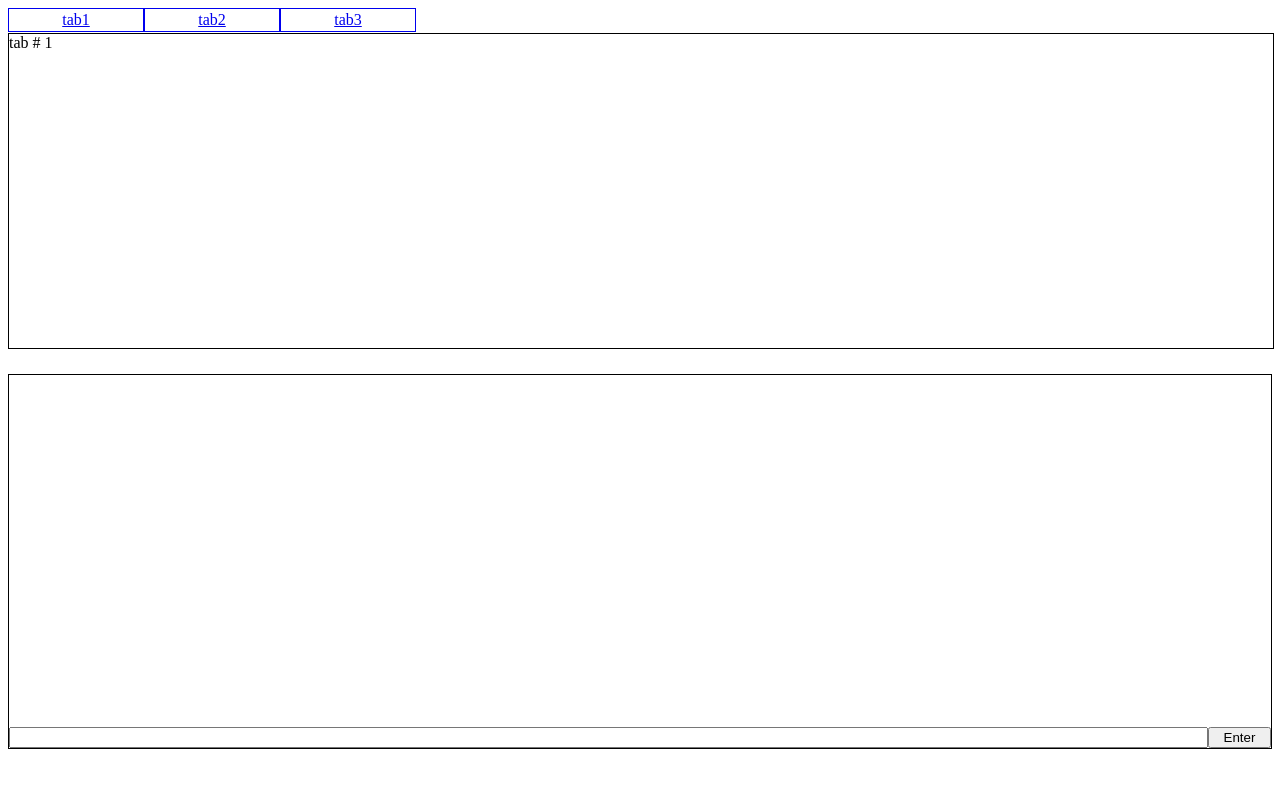
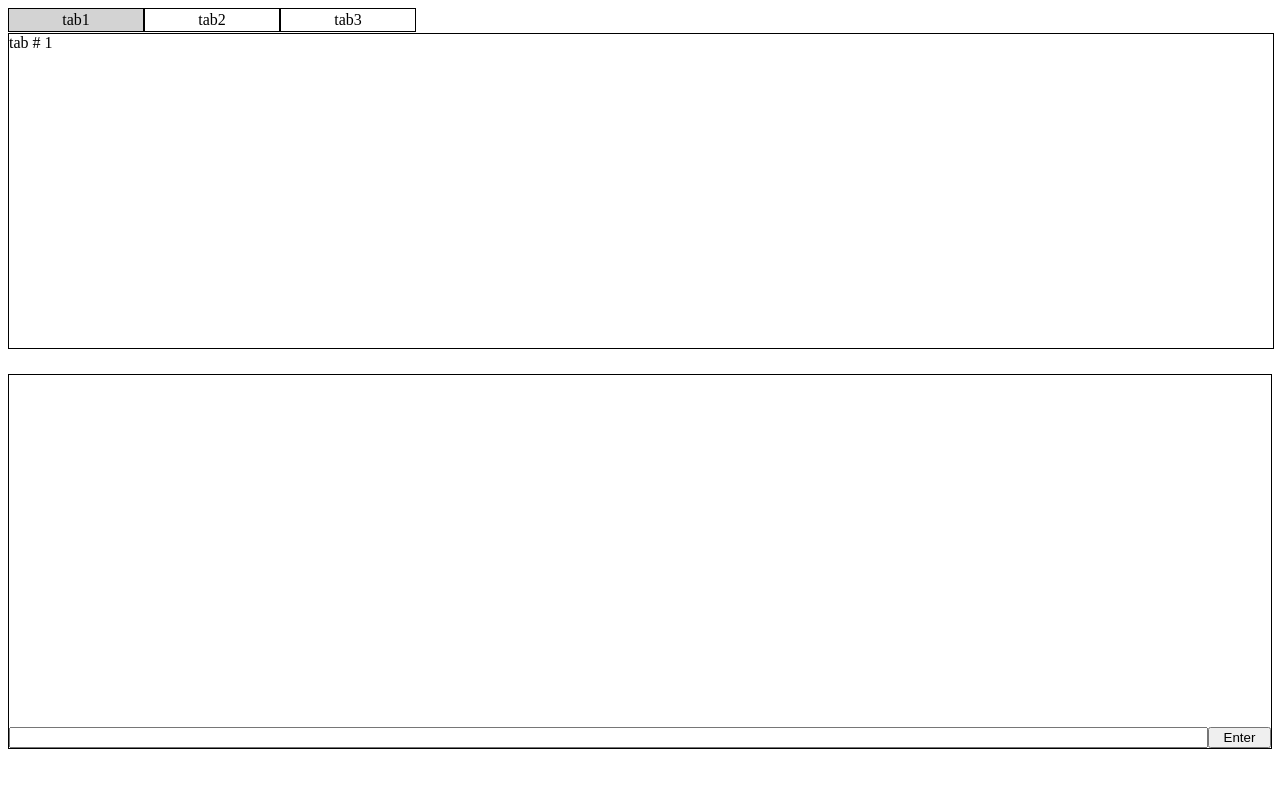
Before and after one commit to eroshin-n/tabs-for-yandex, a plain HTML site: page index.html in a window 1280 px wide. Drawn offline with Linux system fonts and the light colour scheme.

Commit message:
better tabs

```diff
--- a/css/custom.css
+++ b/css/custom.css
@@ -11,11 +11,21 @@
     min-width: 130px;
 
     text-align: center;
+    text-decoration: none;
+    color: black;
 
     border-style: solid;
 	border-width: 1px;
 
 	padding: 2px;
+}
+
+.tab-header:hover {
+	color: #428bca;
+}
+
+.selected {
+	background-color: lightgray;
 }
 
 .tab-content {
--- a/scripts/script.js
+++ b/scripts/script.js
@@ -1,6 +1,9 @@
 $(document).ready(function() {
 
     $('.tab-header').click(function() {
+
+    	$('.selected').removeClass('selected');
+    	$(this).addClass('selected');
 
     	$('.tab-content').hide();
 		$($(this).attr('href')).show();
```
Also changed, not shown: index.html (+3 -3 lines).
